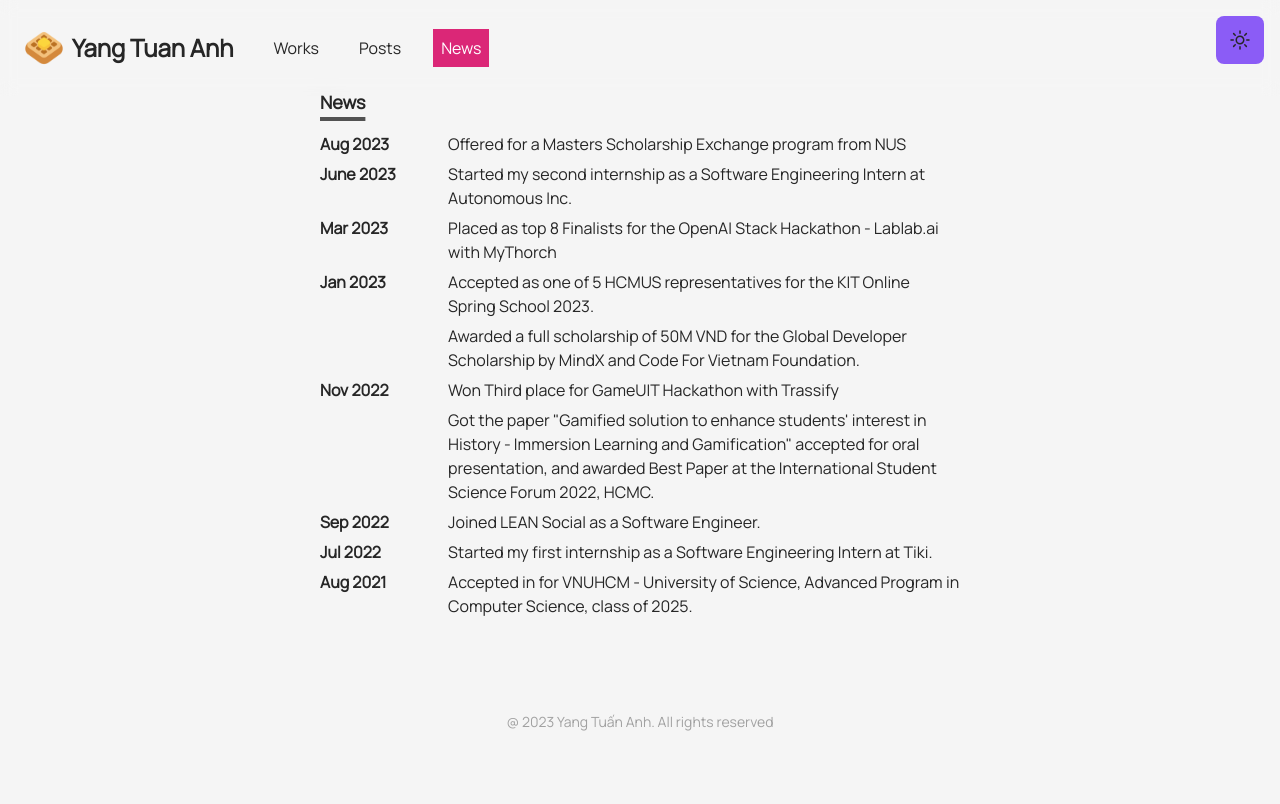
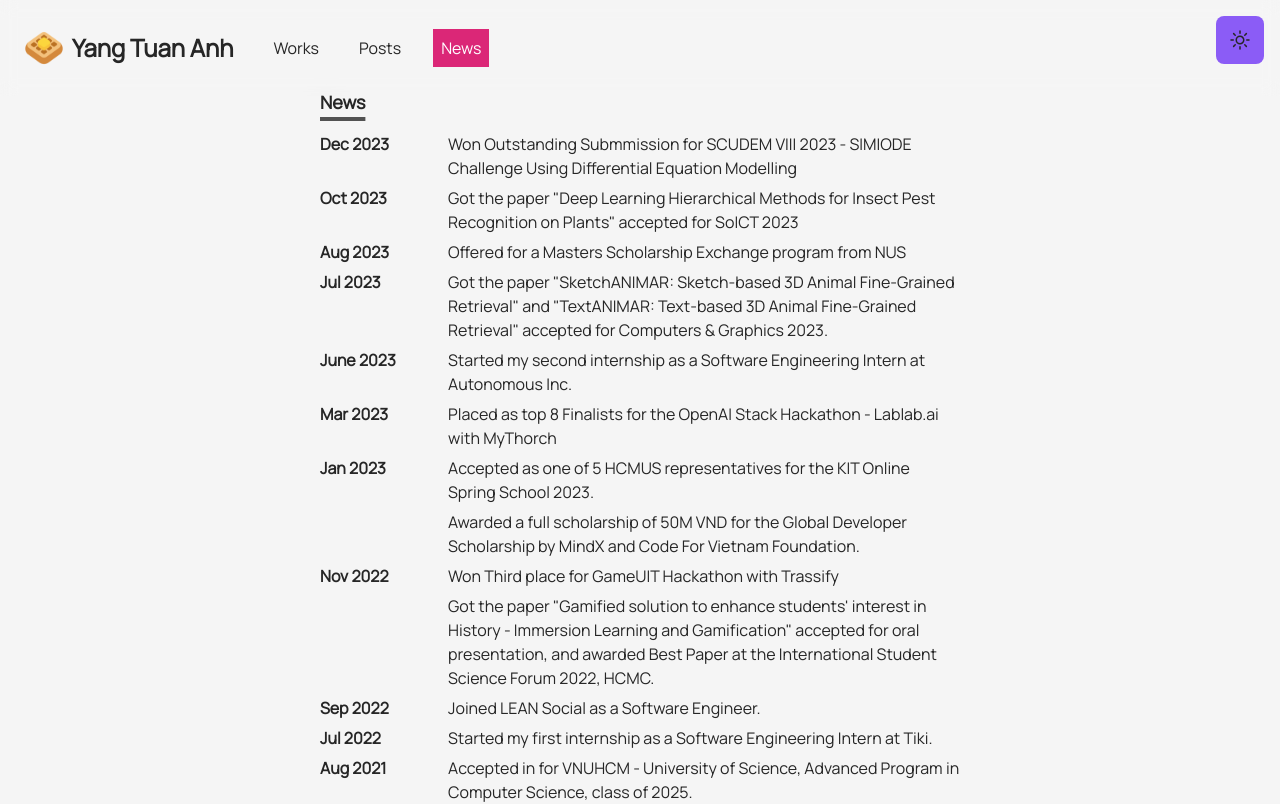
Before and after one commit to YangTuanAnh/personal-site, a Next.js app: page /news in a window 1280 px wide. Shown: the top 804 px of the page. Built offline with nearby package versions, Linux system fonts and the light colour scheme.

Commit message:
add: SCUDEM, SoICT

```diff
--- a/data/news.json
+++ b/data/news.json
@@ -1,8 +1,26 @@
 [
+    {
+        "date": "Dec 2023",
+        "events": [
+            "Won Outstanding Submmission for SCUDEM VIII 2023 - SIMIODE Challenge Using Differential Equation Modelling"
+        ]
+    },
+    {
+        "date": "Oct 2023",
+        "events": [
+            "Got the paper \"Deep Learning Hierarchical Methods for Insect Pest Recognition on Plants\" accepted for SoICT 2023"
+        ]
+    },
     {
         "date": "Aug 2023",
         "events": [
             "Offered for a Masters Scholarship Exchange program from NUS"
+        ]
+    },
+    {
+        "date": "Jul 2023",
+        "events": [
+            "Got the paper \"SketchANIMAR: Sketch-based 3D Animal Fine-Grained Retrieval\" and \"TextANIMAR: Text-based 3D Animal Fine-Grained Retrieval\" accepted for Computers & Graphics 2023."
         ]
     },
     {
--- a/pages/works.tsx
+++ b/pages/works.tsx
@@ -22,6 +22,7 @@ import thumbSketch from "../public/images/works/publications/sketch.png"
 import thumbText from "../public/images/works/publications/text.png"
 import thumbGamification from "../public/images/works/publications/gamification.png"
 import thumbTelea from "../public/images/works/publications/telea.png"
+import thumbPlant from "../public/images/works/publications/soict.png"
 
 import thumbSplash from "../public/images/works/projects/splashforest.png"
 import thumbEverLast from "../public/images/works/projects/everlast.png"
@@ -111,6 +112,13 @@ const Works = () =>
                 Publications & Appearances
             </h3>
             <div className="grid md:grid-cols-2 gap-x-12">
+            <Section delay={0.2}>
+                    <GridItem href="https://doi.org/10.1145/3628797.3629016"
+                        title="Deep Learning Hierarchical Methods for Insect Pest Recognition on Plants"
+                        thumbnail={thumbPlant}>
+                        Conference Submission for SoICT 2023, SC203 & WR407 research project
+                    </GridItem>
+                </Section>
                 <Section delay={0.2}>
                     <GridItem href="https://paperswithcode.com/paper/sketchanimar-sketch-based-3d-animal-fine"
                         title="SketchANIMAR: Sketch-based 3D Animal Fine-Grained Retrieval"
```
Also changed, not shown: 1 other file (tests, documents, lock files or other folders).
